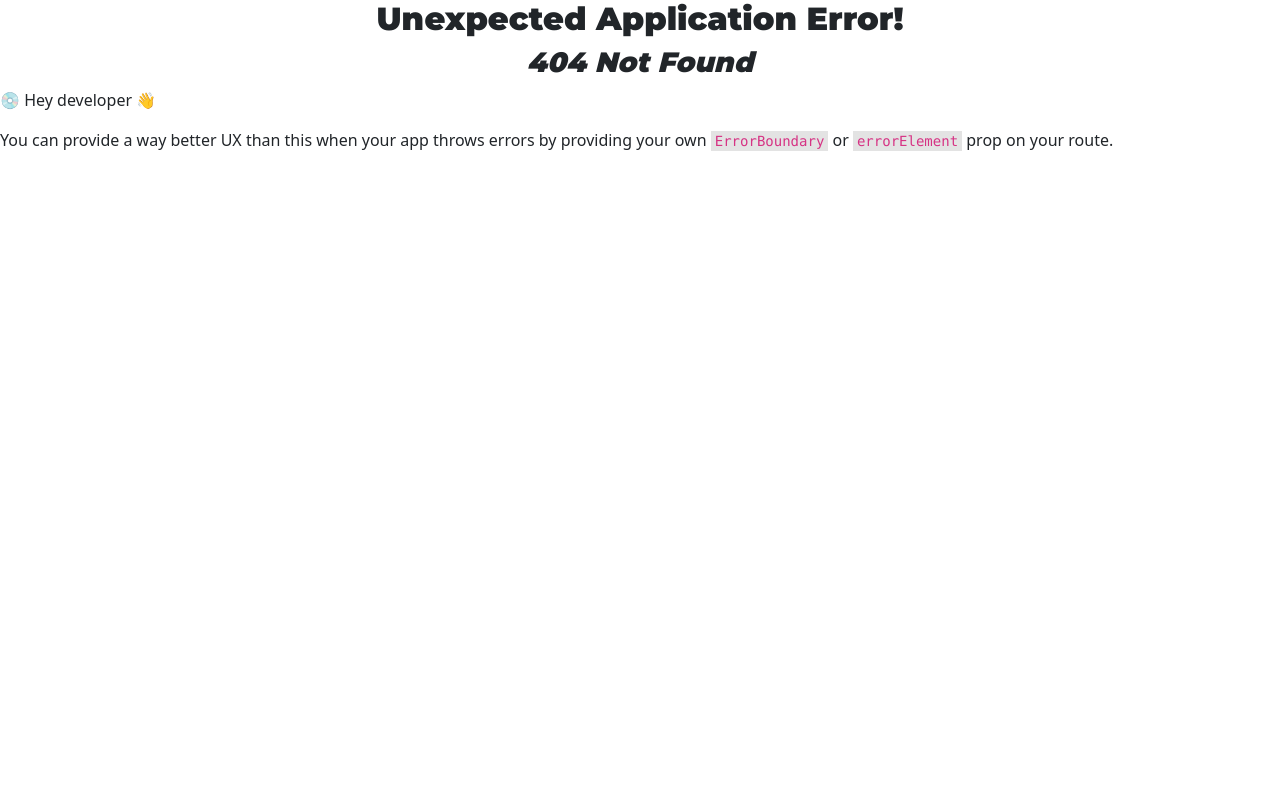
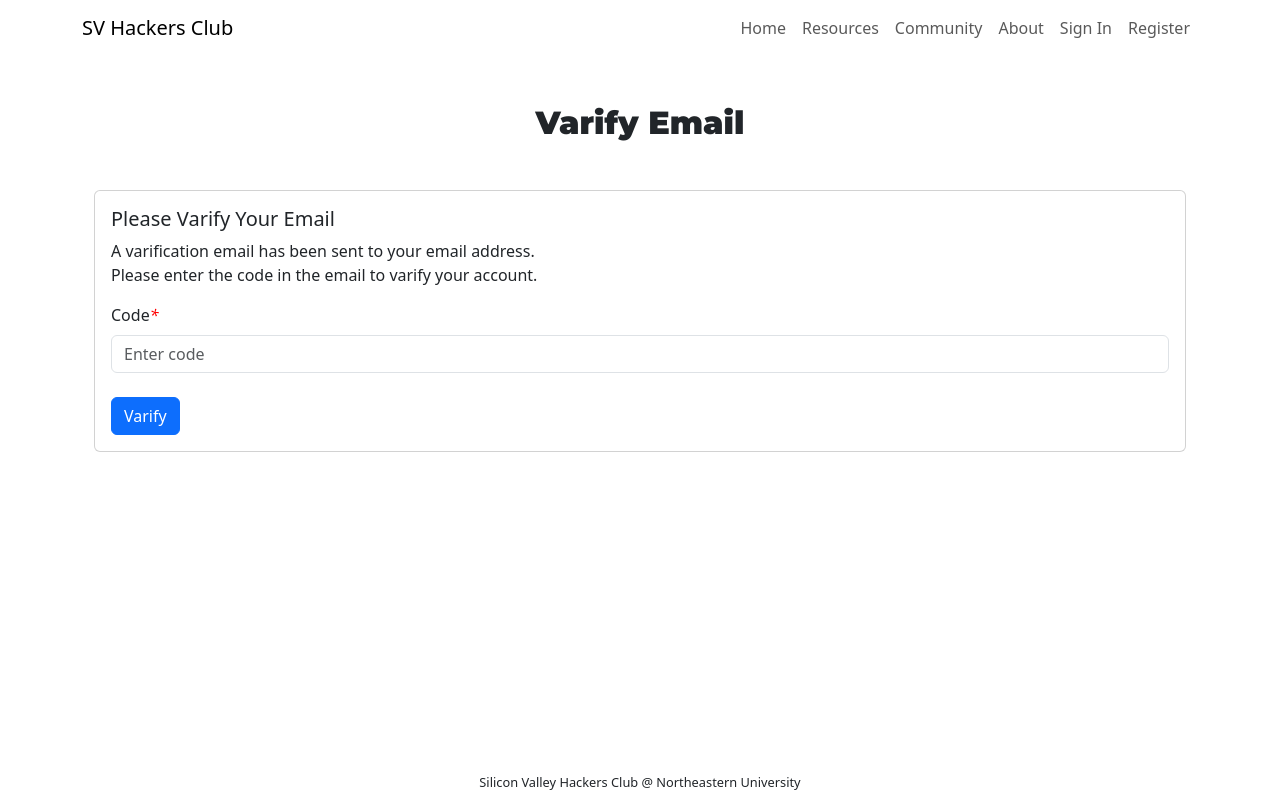
Before and after one commit to hackersclubsv/hackersclub-frontend-django, a React (Create React App) app: page /verify-email in a window 1280 px wide. Before the commit this address had no page. Built offline with nearby package versions, Linux system fonts and the light colour scheme.

Commit message:
connect backend register api, setup varifyemail page layout:

```diff
--- a/src/App.tsx
+++ b/src/App.tsx
@@ -10,8 +10,8 @@ function App() {
     <div className='app'>
       <Header />
       <Container>
+        <Outlet />
         <ToastContainer />
-        <Outlet />
       </Container>
       <Footer />
     </div>
--- a/src/components/layout/PrivateRoute.tsx
+++ b/src/components/layout/PrivateRoute.tsx
@@ -1,12 +1,17 @@
 import { Navigate, Outlet } from "react-router-dom";
 import { useSelector } from "react-redux";
+import { toast } from "react-toastify";
 
 
 const PrivateRoute = () => {
   const { userInfo } = useSelector((state : any) => state.auth);
 
   return (
-    userInfo ? <Outlet /> : <Navigate to='/login' replace />
+    userInfo ? <Outlet /> :
+    <>
+      <Navigate to='/login' replace />
+      {toast.error('Please login to continue')}
+    </>
   )
 }
 
--- a/src/index.tsx
+++ b/src/index.tsx
@@ -23,6 +23,7 @@ import { Provider } from 'react-redux';
 import store from './store';
 import PrivateRoute from './components/layout/PrivateRoute';
 import ForgetPassword from './pages/ForgetPassword';
+import VarifyEmail from './pages/VarifyEmail';
 
 const router = createBrowserRouter(
   createRoutesFromElements(
@@ -33,11 +34,12 @@ const router = createBrowserRouter(
       <Route path="/about" element={<About />} />
       <Route path="" element={<PrivateRoute />}>
         <Route path="/profile" element={<UserProfile />} />
+        <Route path="/postdetail" element={<PostDetail />} />
       </Route>
-        <Route path="/postdetail" element={<PostDetail />} />
       <Route path="/login" element={<Login />} />
       <Route path="/forgetpassword" element={<ForgetPassword />} />
       <Route path="/register" element={<Register />} />
+      <Route path='/verify-email' element={<VarifyEmail />} />
     </Route>
   )
 );
--- a/src/pages/Register.tsx
+++ b/src/pages/Register.tsx
@@ -7,16 +7,11 @@ import { useDispatch, useSelector } from 'react-redux';
 import { useRegisterMutation } from '../slices/usersSlice';
 import { setCredentials } from '../slices/authSlice';
 import { toast } from 'react-toastify';
-import { Formik } from 'formik';
+import { Formik, Form as FormikForm } from 'formik';
 import * as Yup from 'yup';
+import axios from 'axios';
 
 const Register = () => {
-  const initialValues = {
-    username: '',
-    email: '',
-    password: '',
-    confirmPassword: '',
-  };
 
   const registerSchema = Yup.object().shape({
     username: Yup.string()
@@ -46,7 +41,7 @@ const Register = () => {
     }
   }, [navigate, userInfo]);
 
-  const submitHandler = async (values: typeof initialValues) => {
+  const submitHandler = async (values : {username: String, email: String, password: String}) => {
 
     const submitValues = {
       username: values.username,
@@ -55,34 +50,47 @@ const Register = () => {
     };
     console.log(submitValues);
     try {
-      const res = await register(submitValues).unwrap();
-      console.log(res);
-      dispatch(setCredentials({ ...res }));
-      navigate('/');
-      toast.success('Registered successfully');
-    } catch (err: any) {
-      err.data.username && toast.error(err.data.username[0]);
-      err.data.email && toast.error(err.data.email[0]);
-      err.data.password && toast.error(err.data.password[0]);
-      err.data.bio && toast.error(err.data.bio[0]);
+      axios.post('http://localhost:8000/api/register/', submitValues)
+      .then((response) => {
+        console.log(response.data);
+        navigate('/verify-email');
+      }, (error) => {
+        console.log(error.response);
+        const errorResponse = error.response.data;
+        errorResponse.detail && toast.error(errorResponse.detail);
+        errorResponse.username && toast.error(errorResponse.username[0]);
+        errorResponse.email && toast.error(errorResponse.email[0]);
+        errorResponse.password && toast.error(errorResponse.password[0]);
+      })
+      // .then((response) => {
+      //   const userInfo = {access: response.data.access, refresh: response.data.refresh, username: response.data.username};
+      //   dispatch(setCredentials({...userInfo}));
+      //   navigate('/verify-email');
+    } catch (error) {
+      console.log(error);
     }
   };
+
+
 
   return (
     <FormContainer>
       <h1>Register</h1>
+
       <Formik
         validationSchema={registerSchema}
-        // onSubmit={submitHandler}
-        onSubmit={
-          (values, actions) => {
-            setTimeout(() => {
-              submitHandler(values);
-              actions.setSubmitting(false);
-            }, 1000);
-          }
+        onSubmit={submitHandler}
+        // onSubmit={(values) => {
+        //   console.log(values);
+
+        // }}
+        initialValues={{
+          username: '',
+          email: '',
+          password: '',
+          confirmPassword: '',
         }
-        initialValues={initialValues}
+        }
       >
         {({
           values,
@@ -91,7 +99,7 @@ const Register = () => {
           handleChange,
           handleBlur
         }) => (
-          <Form>
+          <FormikForm>
             <p>
               <em className="text-red">*</em> is required.
             </p>
@@ -194,7 +202,7 @@ const Register = () => {
             </Button>
 
             {isLoading && <Loader />}
-          </Form>
+          </FormikForm>
         )}
       </Formik>
 
--- /dev/null
+++ b/src/pages/VarifyEmail.tsx
@@ -0,0 +1,48 @@
+import { Container, Card, Form, Button } from 'react-bootstrap'
+
+const VarifyEmail = () => {
+  return (
+    <Container className='my-5'>
+      <h2 className='my-5'>Varify Email</h2>
+      <Card>
+        <Card.Body>
+          <Card.Title>Please Varify Your Email</Card.Title>
+          <Card.Text>
+            <p>A varification email has been sent to your email address.<br />
+            Please enter the code in the email to varify your account.</p>
+          </Card.Text>
+          <Form>
+          <Form.Group className="my-2" controlId="code">
+            <Form.Label>
+              Code<em className="text-red">*</em>
+            </Form.Label>
+            <Form.Control
+              type="text"
+              placeholder="Enter code"
+              name="code"
+              // onChange={handleChange}
+              // onBlur={handleBlur}
+              // value={values.code}
+              // isInvalid={!!errors.code}
+              required
+            ></Form.Control>
+            {/* {errors.code && touched.code && (
+              <Form.Control.Feedback type="invalid">
+                {errors.code}
+              </Form.Control.Feedback>
+            )} */}
+          </Form.Group>
+
+          <Button type="submit" variant="primary" className="mt-3">
+            Varify
+          </Button>
+
+          </Form>
+
+        </Card.Body>
+      </Card>
+    </Container>
+  )
+}
+
+export default VarifyEmail
--- a/src/slices/authSlice.ts
+++ b/src/slices/authSlice.ts
@@ -1,7 +1,6 @@
 import { createSlice } from '@reduxjs/toolkit';
 
 const localInfo = localStorage.getItem('userInfo');
-console.log(localInfo);
 
 const initialState = {
   userInfo: localInfo ? JSON.parse(localInfo) : null,
```
